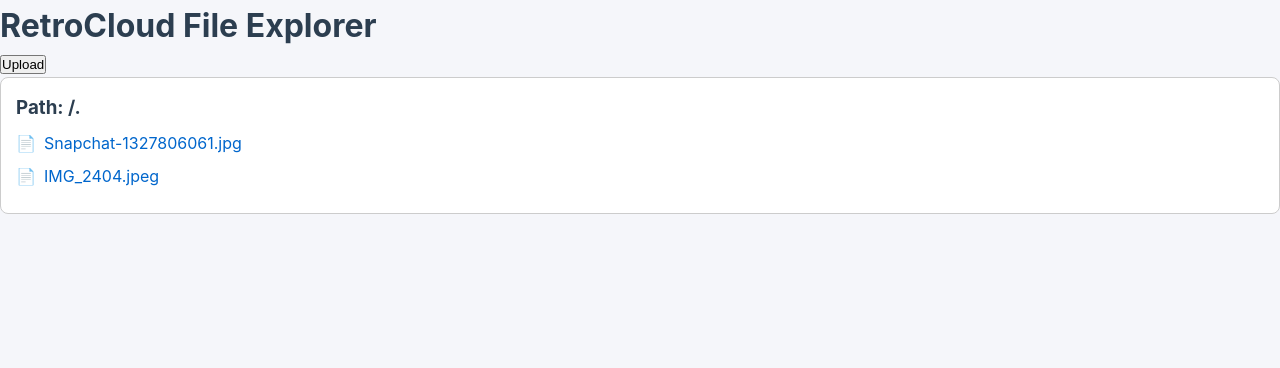
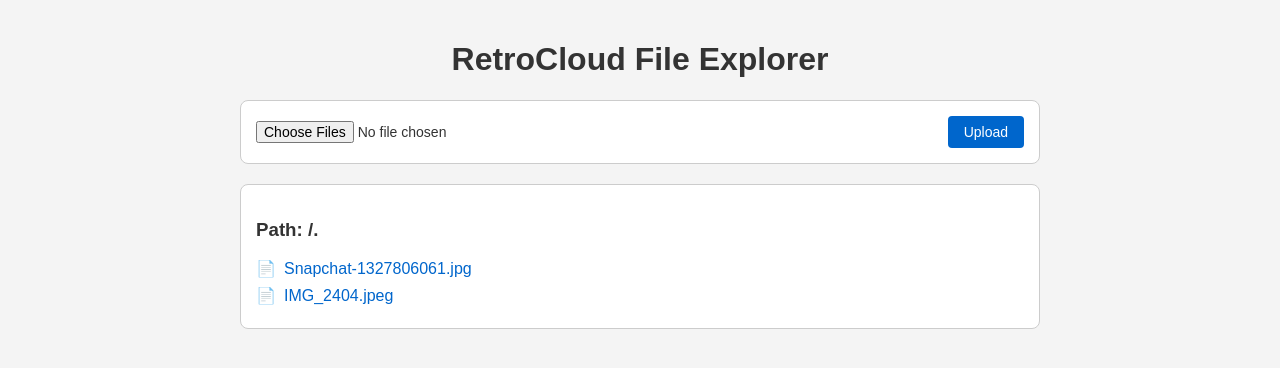
Before and after one commit to Prabhdeep1701/retrocloud, a Flask app: page / in a window 1280 px wide. Shown: the top 368 px of the page. Run offline with Flask 3, Linux system fonts and the light colour scheme.

Commit message:
reverted back

```diff
--- a/static/style.css
+++ b/static/style.css
@@ -1,77 +1,42 @@
-:root {
-    --primary-color: #4a90e2;
-    --secondary-color: #f5f6fa;
-    --text-color: #2c3e50;
-    --border-color: #e1e8ed;
+body {
+    font-family: Arial, sans-serif;
+    padding: 20px;
+    background: #f4f4f4;
+    color: #333;
+    max-width: 800px;
+    margin: auto;
 }
 
-* {
-    margin: 0;
-    padding: 0;
-    box-sizing: border-box;
+h1 {
+    color: #333;
+    text-align: center;
 }
 
-body {
-    font-family: -apple-system, BlinkMacSystemFont, 'Segoe UI', Roboto, Oxygen, Ubuntu, Cantarell, sans-serif;
-    background-color: var(--secondary-color);
-    color: var(--text-color);
-    line-height: 1.6;
+form#uploadForm {
+    background: #fff;
+    padding: 15px;
+    margin-bottom: 20px;
+    border: 1px solid #ccc;
+    border-radius: 8px;
+    display: flex;
+    flex-wrap: wrap;
+    gap: 10px;
+    justify-content: space-between;
+    align-items: center;
 }
 
-.container {
-    max-width: 1200px;
-    margin: 0 auto;
-    padding: 2rem;
+form#uploadForm input[type="file"] {
+    flex: 1;
+    font-size: 14px;
 }
 
-header {
-    text-align: center;
-    margin-bottom: 2rem;
-}
-
-header h1 {
-    color: var(--primary-color);
-    font-size: 2.5rem;
-}
-
-.upload-section {
-    background: white;
-    padding: 2rem;
-    border-radius: 10px;
-    box-shadow: 0 2px 10px rgba(0,0,0,0.1);
-    margin-bottom: 2rem;
-}
-
-.file-input-wrapper {
-    position: relative;
-    display: inline-block;
-}
-
-#fileInput {
-    display: none;
-}
-
-.custom-file-input {
-    background: var(--primary-color);
-    color: white;
-    padding: 0.8rem 1.5rem;
-    border-radius: 5px;
-    cursor: pointer;
-    display: inline-block;
-    margin-right: 1rem;
-    transition: background 0.3s;
-}
-
-.custom-file-input:hover {
-    background: #357abd;
-}
-
-.upload-btn {
-    background: #2ecc71;
+form#uploadForm button {
+    background-color: #0066cc;
     color: white;
     border: none;
-    padding: 0.8rem 1.5rem;
-    border-radius: 5px;
+    padding: 8px 16px;
+    font-size: 14px;
+    border-radius: 4px;
     cursor: pointer;
 }
 
```
Also changed, not shown: templates/index.html (line endings or trailing spaces).
